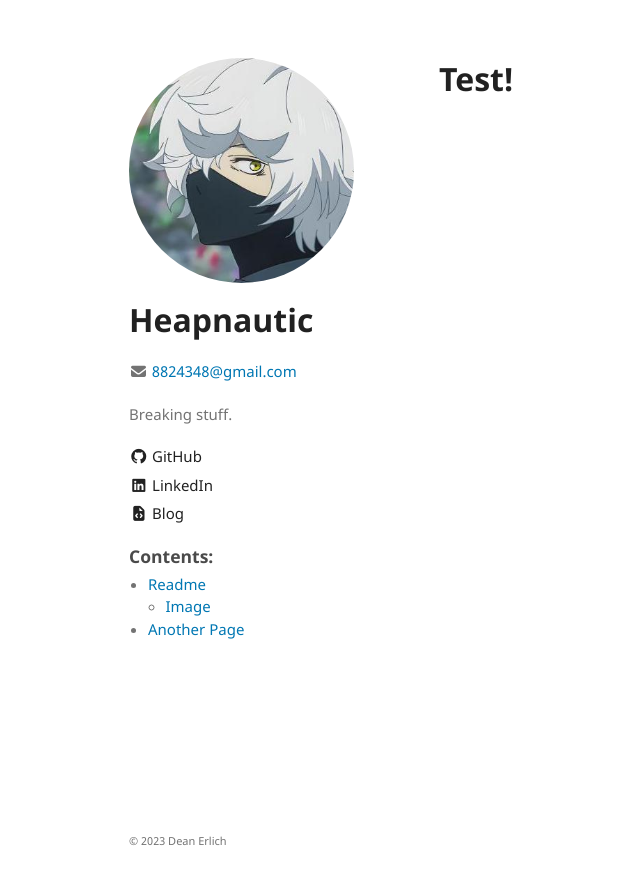
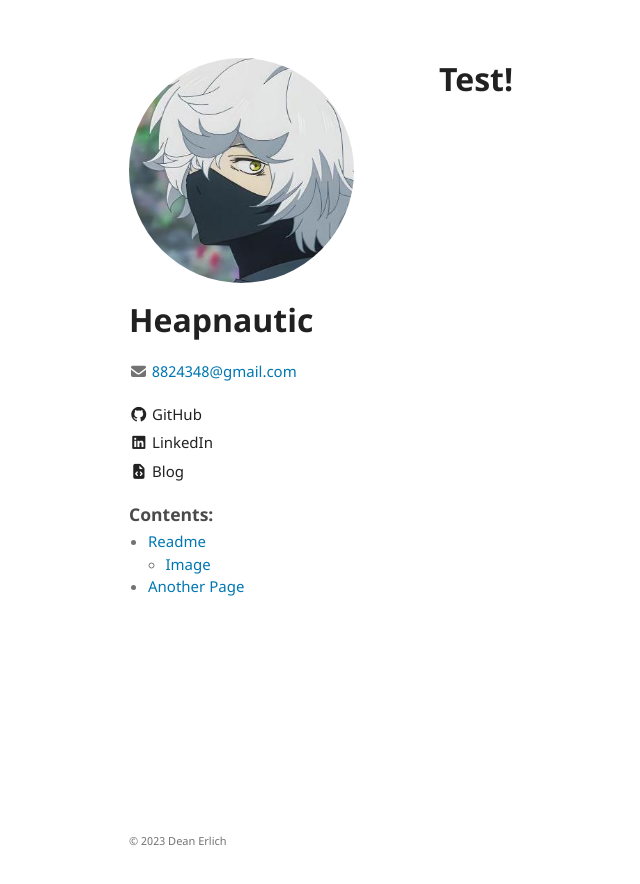
Before and after one commit to ninpwn/ninpwn.github.io, a Jekyll site: the page built from blog/index.md, in a window 1280 px wide. Shown: the top 884 px of the page, without its empty margins (81-721 px from the left). Built offline with Jekyll 4.4.1, drawn with Linux system fonts in a browser that asks for light colours; the repository's description, which GitHub fills in, is left out; our own code applies the rules of GitHub Pages for plain Markdown files.

Commit message:
Update _config.yml

```diff
--- a/_config.yml
+++ b/_config.yml
@@ -1,7 +1,7 @@
 title: Heapnautic
 logo: /assets/img/gabimaru.jpg
 email: 8824348@gmail.com
-description: Breaking stuff.
+description:
 favicon: true
 color-scheme: auto
 
```
